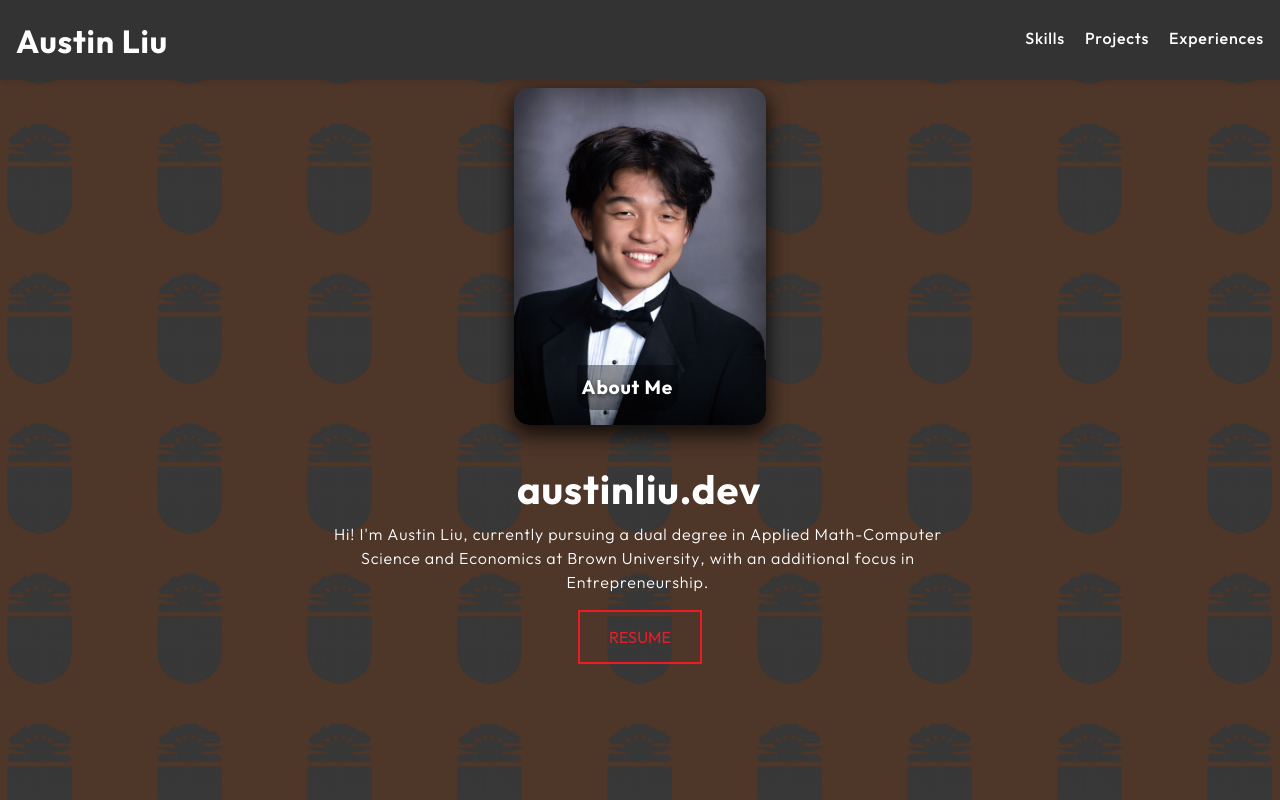
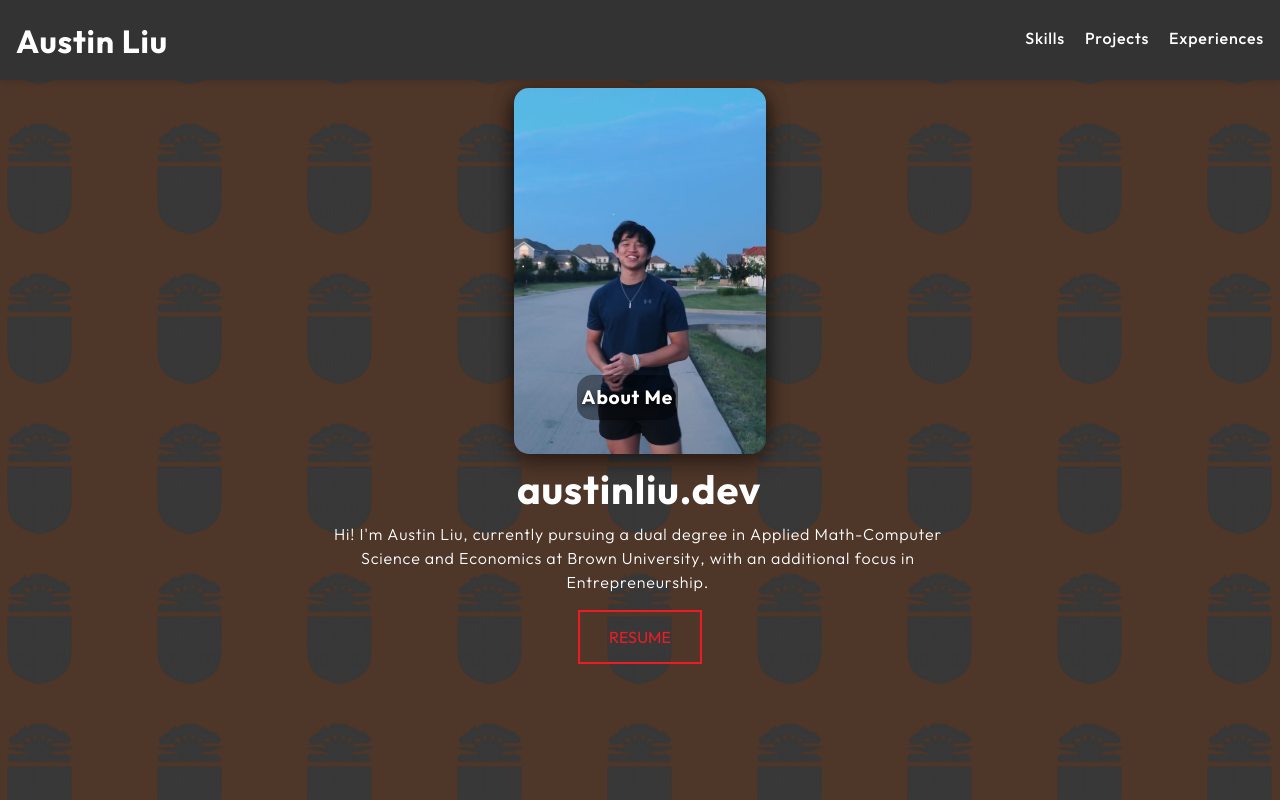
Before and after one commit to austinliu05/my-web-portfolio, a React (Create React App) app: page / in a window 1280 px wide. Built offline with nearby package versions, Linux system fonts and the light colour scheme.

Commit message:
Updated headshot and grid styling

```diff
--- a/src/components/Grid.css
+++ b/src/components/Grid.css
@@ -4,7 +4,6 @@
     grid-template-columns: repeat(auto-fit, minmax(300px, 1fr));
     /* Responsive grid */
     gap: 1.5rem;
-    padding: 2rem;
 }
 
 .project-card {
--- a/src/components/intro/intro_section.css
+++ b/src/components/intro/intro_section.css
@@ -66,9 +66,8 @@
 /* Click Me Text */
 .click-me-text {
     position: absolute;
-    bottom: 15px;
+    bottom: 5px;
     left: 25%;
-    transform: translateX(-50%);
     width: 40%;
     text-align: center;
     color: white;
@@ -77,8 +76,7 @@
     text-shadow: 0 2px 5px rgba(0, 0, 0, 0.7);
     background: rgba(0, 0, 0, 0.4);
     padding: 8px 0;
-    border-bottom-left-radius: 15px;
-    border-bottom-right-radius: 15px;
+    border-radius: 15px;
     cursor: pointer;
     animation: fadeIn 0.6s ease forwards;
 }
--- a/src/components/intro/intro_section.tsx
+++ b/src/components/intro/intro_section.tsx
@@ -44,7 +44,7 @@ const IntroSection: React.FC = () => {
           <div className="flip-card-front">
             <img
               className="headshot"
-              src={`${process.env.PUBLIC_URL}/assets/headshot.jpg`}
+              src={`${process.env.PUBLIC_URL}/assets/headshot.png`}
               alt="Austin Liu"
             />
             <div className="click-me-text">About Me</div>
```
Also changed, not shown: public/assets/headshot.png (added).
